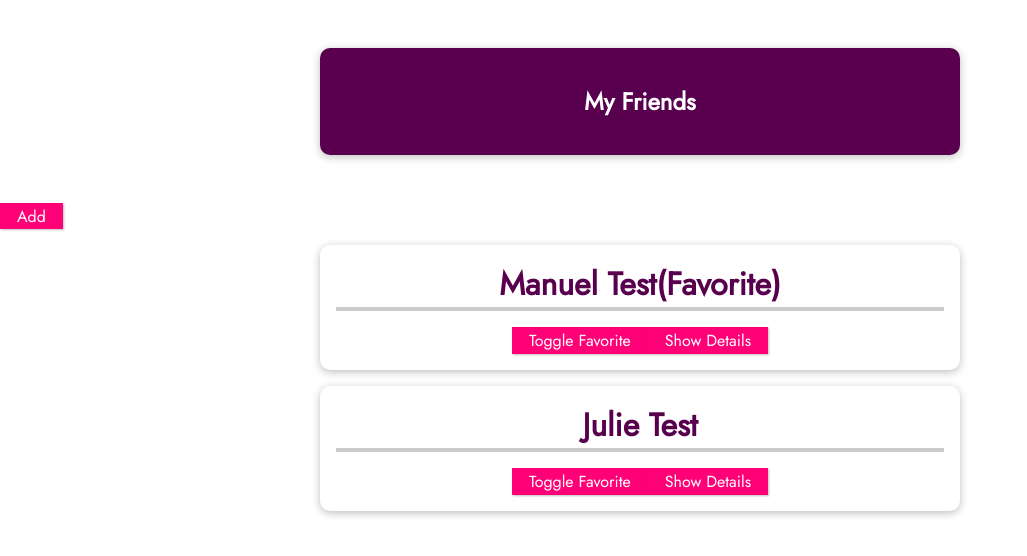
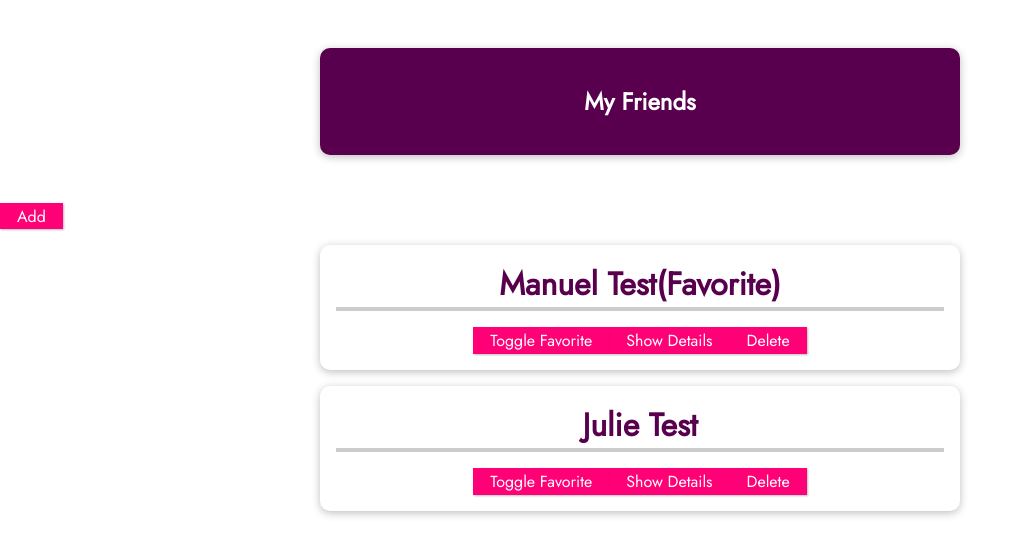
Before and after one commit to KalZheng/Vue-FriendList2, a Vue app: page / in a window 1280 px wide. Shown: the top 556 px of the page, without its empty margins (0-1027 px from the left). Built offline with nearby package versions, Linux system fonts and the light colour scheme.

Commit message:
add delete friend function

```diff
--- a/src/App.vue
+++ b/src/App.vue
@@ -15,6 +15,7 @@
         :email-address="friend.email"
         :is-favorite="friend.isFavorite"
         @toggle-favorite="toggleFavoriteStatus"
+        @delete="deleteFriend"
       ></friend-contact>
     </ul>
   </section>
@@ -55,6 +56,9 @@ export default {
       friendData["id"] = new Date().toISOString();
       friendData["isFavorite"] = false;
       this.friends.push(friendData);
+    },
+    deleteFriend(friendID) {
+        this.friends = this.friends.filter(friend => friend.id !== friendID);
     },
   },
 };
--- a/src/components/FriendContact.vue
+++ b/src/components/FriendContact.vue
@@ -9,6 +9,7 @@
       <li><strong>Phone: </strong> {{ phoneNumber }}</li>
       <li><strong>Email: </strong> {{ emailAddress }}</li>
     </ul>
+    <button @click="deleteFriend">Delete</button>
   </li>
 </template>
 
@@ -62,6 +63,9 @@ export default {
       //   this.friendIsFavorite = !this.friendIsFavorite;
       this.$emit("toggle-favorite", this.id);
     },
+    deleteFriend(){
+        this.$emit('delete', this.id);
+    }
   },
 };
 </script>
```
